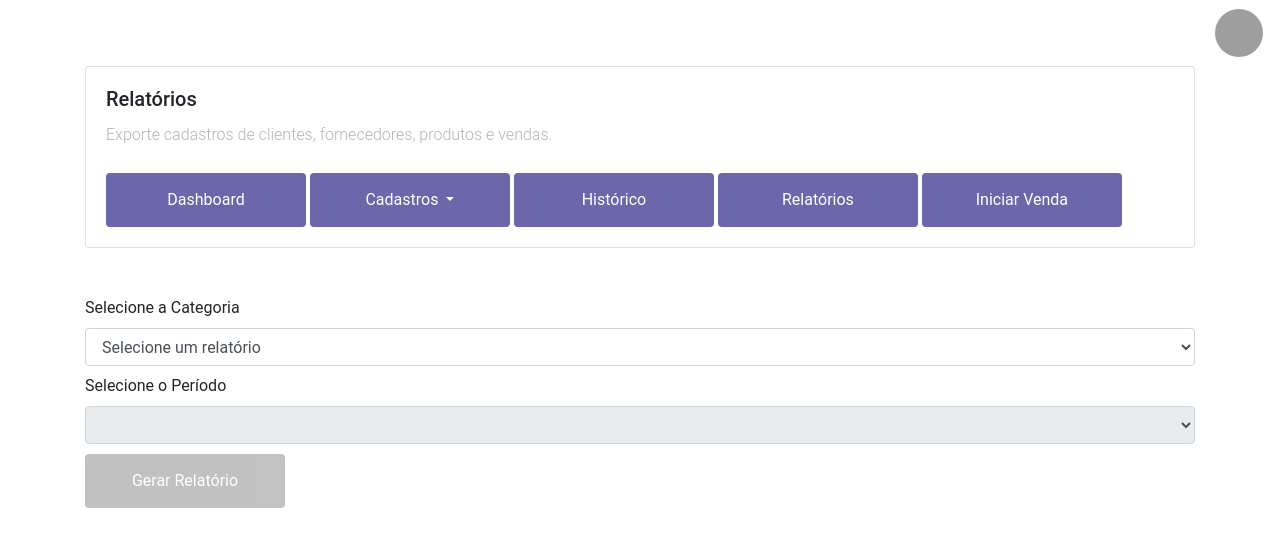
After one commit to oliveiradeflavio/horus_pdv, a PHP site: page /relatorios.php in a window 1280 px wide. The commit adds this page. Shown: the top 547 px of the page. Run offline with PHP 8.4, Linux system fonts and the light colour scheme; the visitor is signed in with stand-in values (Sample User, id 1); tables that the repository leaves empty or names only in its code hold one stand-in row (values such as "Sample post"); lists and menus that the app fills with data are empty; some libraries are stand-ins or nearby versions; grey boxes are pictures that could not be loaded.

Commit message:
Features - iniciando página relatorios.php

```diff
--- a/pdv_public/cad_clientes.php
+++ b/pdv_public/cad_clientes.php
@@ -132,7 +132,8 @@ if (!isset($_SESSION['autenticado']) || $_SESSION['autenticado'] != 'SIM') {
                             </div>
 
 
-                            <button onclick="location.href='#'" class="btn btn-primary">Histórico</button>
+                            <button onclick="location.href='historico_venda.php'" class="btn btn-primary">Histórico</button>
+                            <button onclick="location.href='relatorios.php'" class="btn btn-primary">Relatórios</button>
                             <button onclick="window.open('venda.php', '_blank')" class="btn btn-primary">Iniciar Venda</button>
                         </div>
                     </div>
--- a/pdv_public/cad_fornecedores.php
+++ b/pdv_public/cad_fornecedores.php
@@ -138,7 +138,8 @@ if (!isset($_SESSION['autenticado']) || $_SESSION['autenticado'] != 'SIM') {
                             </div>
 
 
-                            <button onclick="location.href='#'" class="btn btn-primary">Histórico</button>
+                            <button onclick="location.href='historico_venda.php'" class="btn btn-primary">Histórico</button>
+                            <button onclick="location.href='relatorios.php'" class="btn btn-primary">Relatórios</button>
                             <button onclick="window.open('venda.php', '_blank')" class="btn btn-primary">Iniciar Venda</button>
                         </div>
                     </div>
--- a/pdv_public/cad_produtos.php
+++ b/pdv_public/cad_produtos.php
@@ -145,7 +145,8 @@ if (!isset($_SESSION['autenticado']) || $_SESSION['autenticado'] != 'SIM') {
                             </div>
 
 
-                            <button onclick="location.href='#'" class="btn btn-primary">Histórico</button>
+                            <button onclick="location.href='historico_venda.php'" class="btn btn-primary">Histórico</button>
+                            <button onclick="location.href='relatorios.php'" class="btn btn-primary">Relatórios</button>
                             <button onclick="window.open('venda.php', '_blank')" class="btn btn-primary">Iniciar Venda</button>
                         </div>
                     </div>
--- a/pdv_public/historico_venda.php
+++ b/pdv_public/historico_venda.php
@@ -86,6 +86,7 @@ if (!isset($_SESSION['autenticado']) || $_SESSION['autenticado'] != 'SIM') {
                             </div>
 
                             <button onclick="location.href='historico_venda.php'"class="btn btn-primary">Histórico</button>
+                            <button onclick="location.href='relatorios.php'" class="btn btn-primary">Relatórios</button>
                             <button onclick="window.open('venda.php', '_blank')" class="btn btn-primary">Iniciar Venda</button>
                         </div>
                     </div>
@@ -102,6 +103,7 @@ if (!isset($_SESSION['autenticado']) || $_SESSION['autenticado'] != 'SIM') {
                             <button type="button" onclick="verificarCampoPesquisa()" class="input-group-text border-0" id="botaoPesquisar">
                                 <i class="fas fa-search"></i>
                             </button>
+                            <i class="fa-solid fa-circle-question icone_fontawesome ml-3" id="ajuda_historico_venda" style="cursor: pointer" onclick="ajuda_cadastro()"></i>
                         </div>
                     </form>
                 </div>
--- /dev/null
+++ b/pdv_public/relatorio_controller.php
@@ -0,0 +1,5 @@
+<?php
+
+    require "../pdv/relatorio_controller.php";
+
+?>
--- /dev/null
+++ b/pdv_public/relatorios.php
@@ -0,0 +1,155 @@
+<?php
+session_start();
+if (!isset($_SESSION['autenticado']) || $_SESSION['autenticado'] != 'SIM') {
+    header("Location: login.php?login=2");
+}
+
+?>
+
+<!DOCTYPE html>
+<html lang="pt-br">
+
+<head>
+    <meta charset="UTF-8">
+    <meta http-equiv="X-UA-Compatible" content="IE=edge">
+    <meta name="viewport" content="width=device-width, initial-scale=1.0">
+
+    <!-- cdn bootstrap -->
+    <link rel="stylesheet" href="https://cdn.jsdelivr.net/npm/bootstrap@4.6.1/dist/css/bootstrap.min.css" integrity="sha384-zCbKRCUGaJDkqS1kPbPd7TveP5iyJE0EjAuZQTgFLD2ylzuqKfdKlfG/eSrtxUkn" crossorigin="anonymous">
+    <script src="https://cdn.jsdelivr.net/npm/jquery@3.5.1/dist/jquery.slim.min.js" integrity="sha384-DfXdz2htPH0lsSSs5nCTpuj/zy4C+OGpamoFVy38MVBnE+IbbVYUew+OrCXaRkfj" crossorigin="anonymous"></script>
+    <script src="https://cdn.jsdelivr.net/npm/bootstrap@4.6.1/dist/js/bootstrap.bundle.min.js" integrity="sha384-fQybjgWLrvvRgtW6bFlB7jaZrFsaBXjsOMm/tB9LTS58ONXgqbR9W8oWht/amnpF" crossorigin="anonymous"></script>
+
+    <!-- css -->
+    <link rel="stylesheet" href="css/index.css">
+
+     <!-- jquery mask -->
+     <script src="https://cdnjs.cloudflare.com/ajax/libs/jquery.mask/1.14.16/jquery.mask.min.js"></script>
+
+    <!-- fontawesome-->
+    <script src="https://kit.fontawesome.com/90a33d8225.js" crossorigin="anonymous"></script>
+
+    <link rel="shortcut icon" href="img/favicon.ico" type="image/x-icon">
+
+    <title>Hórus PDV - Relatórios</title>
+</head>
+
+<body>
+    <header>
+        <nav class="navbar navbar-expand-lg navbar-light">
+
+            <button class="navbar-toggler" type="button" data-toggle="collapse" data-target="#navbarNav">
+                <i class="fa-solid fa-ellipsis"></i>
+            </button>
+
+            <div class="collapse navbar-collapse" id="navbarNav">
+                <ul class="navbar-nav ml-auto">
+
+                    <div class="dropdown">
+                        <img src="../pdv/img/usuarios/<?= $_SESSION['foto_usuario'] ?>" alt="" width="50" height="50" class="img-circulo">
+                        <div class="dropdown-content mr-5">
+                            <a><?php echo $_SESSION['nome_usuario'] ?></a>
+                            <div class="dropdown-divider"></div>
+                            <a href="perfil_usuario.php">Meu Perfil</a>
+                            <?php if ($_SESSION['perfil_usuario'] == 1) : ?>
+                                <a href="#">Configurações</a>
+                            <?php endif; ?>
+                            <a href="sobre.php">Sobre</a>
+                            <a href="logout.php">Sair</a>
+                        </div>
+                    </div>
+
+                </ul>
+
+            </div>
+            </div>
+        </nav>
+    </header>
+
+    <section>
+        <div class="container mb-5">
+            <div class="row">
+                <div class="col-md-12">
+                    <div class="card" id='menu-dashboard'>
+                        <div class="card-body">
+                            <h5 class="card-title">Relatórios</h5>
+                            <p class="card-text">
+                                Exporte cadastros de clientes, fornecedores, produtos e vendas.
+                            </p>
+                            <button onclick="location.href='index.php'" class="btn btn-primary">Dashboard</button>
+                            <button class="btn btn-primary dropdown-toggle" type="button" id="dropdownMenuButton" data-toggle="dropdown" aria-haspopup="true" aria-expanded="false">
+                                Cadastros
+                            </button>
+                            <div class="dropdown-menu" aria-labelledby="dropdownMenuButton">
+                                <a href="cad_clientes.php" class="dropdown-item">Cadastrar Clientes</a>
+                                <a href="cad_fornecedores.php" class="dropdown-item">Cadastrar Fornecedores</a>
+                                <a href="cad_produtos.php" class="dropdown-item">Cadastrar Produtos</a>
+                            </div>
+
+                            <button onclick="location.href='historico_venda.php'"class="btn btn-primary">Histórico</button>
+                            <button onclick="location.href='relatorios.php'" class="btn btn-primary">Relatórios</button>
+                            <button onclick="window.open('venda.php', '_blank')" class="btn btn-primary">Iniciar Venda</button>
+                        </div>
+                    </div>
+                </div>
+            </div>
+        </div>
+
+        <div class="container">
+            <div class="row">
+                <div class="col-md-12">
+                <form  id="form_relatorio" method="POST">
+                <label for="">Selecione a Categoria</label>
+                <select class="form-control mb-2" name="categoria_relatorio" id="categoria_relatorio">
+                    <option value="">Selecione um relatório</option>
+                    <option value="rel_clientes">Relatório de Clientes</option>
+                    <option value="rel_fornecedores">Relatório de Fornecedores</option>
+                    <option value="rel_produtos">Relatório de Produtos</option>
+                    <option value="rel_vendas">Relatório de Vendas</option>
+                </select>
+
+                <label for="">Selecione o Período</label>
+                <select class="form-control" name="periodo_relatorio" id="periodo_relatorio" disabled>
+                    <script>
+                        $('#categoria_relatorio').on('change', function(){
+                            let categoria = $(this).val();
+
+                            if (categoria == ''){
+                                $('#periodo_relatorio').attr('disabled', true);
+                                $('#btn_gerar_relatorio').attr('disabled', true);
+                                $('#periodo_relatorio').html('');
+
+                            }else if(categoria == 'rel_vendas'){
+                                $('#periodo_relatorio').removeAttr('disabled');
+                                $('#periodo_relatorio').html('');
+                                $('#periodo_relatorio').append('<option value="todos_anos">Todos</option>');
+                                <?php
+                                    $conexao = new PDO('mysql:host=localhost;dbname=pdv_horus', 'root', '');
+                                    $conexao->setAttribute(PDO::ATTR_ERRMODE, PDO::ERRMODE_EXCEPTION);
+                                    $query = 'SELECT DISTINCT(YEAR(data_hora_venda)) AS ano FROM tb_vendas';
+                                    $resultado = $conexao->query($query);
+                                    while($linha = $resultado->fetch(PDO::FETCH_ASSOC)){
+                                        echo '$("#periodo_relatorio").append("<option value='.$linha['ano'].'>'.$linha['ano'].'</option>");';
+                                    }
+                                ?>
+                            }else{
+                                $('#periodo_relatorio').removeAttr('disabled');
+                                $('#btn_gerar_relatorio').removeAttr('disabled');
+                                $('#periodo_relatorio').html(`
+                                    <option value="todos">Todos</option>
+                                `);
+
+                            }
+                        });
+                    </script>
+                </select>
+                 <button type="button" onclick="gerarRelatorio()" class="btn btn-primary" id="btn_gerar_relatorio" disabled>Gerar Relatório</button>
+
+                </form>
+            </div>
+        </div>
+    </section>
+
+    <script src="js/pdv.js"></script>
+    <script src="//cdn.jsdelivr.net/npm/sweetalert2@11"></script>
+</body>
+</html>
```
Also changed, not shown: pdv/imprimir_pedido_controller.php (+1 -12 lines), pdv/relatorio_controller.php (added, +74 -0 lines), pdv_public/index.php (+49 -8 lines), pdv_public/js/pdv.js (+29 -0 lines), pdv_public/js/venda.js (+14 -4 lines), pdv_public/perfil_usuario.php (+6 -5 lines), pdv_public/sobre.php (+18 -3 lines), pdv_public/teste.php (+22 -5 lines), pdv_public/venda.php (+5 -4 lines), pdv_public/js/index.js (deleted), 1 other file.
